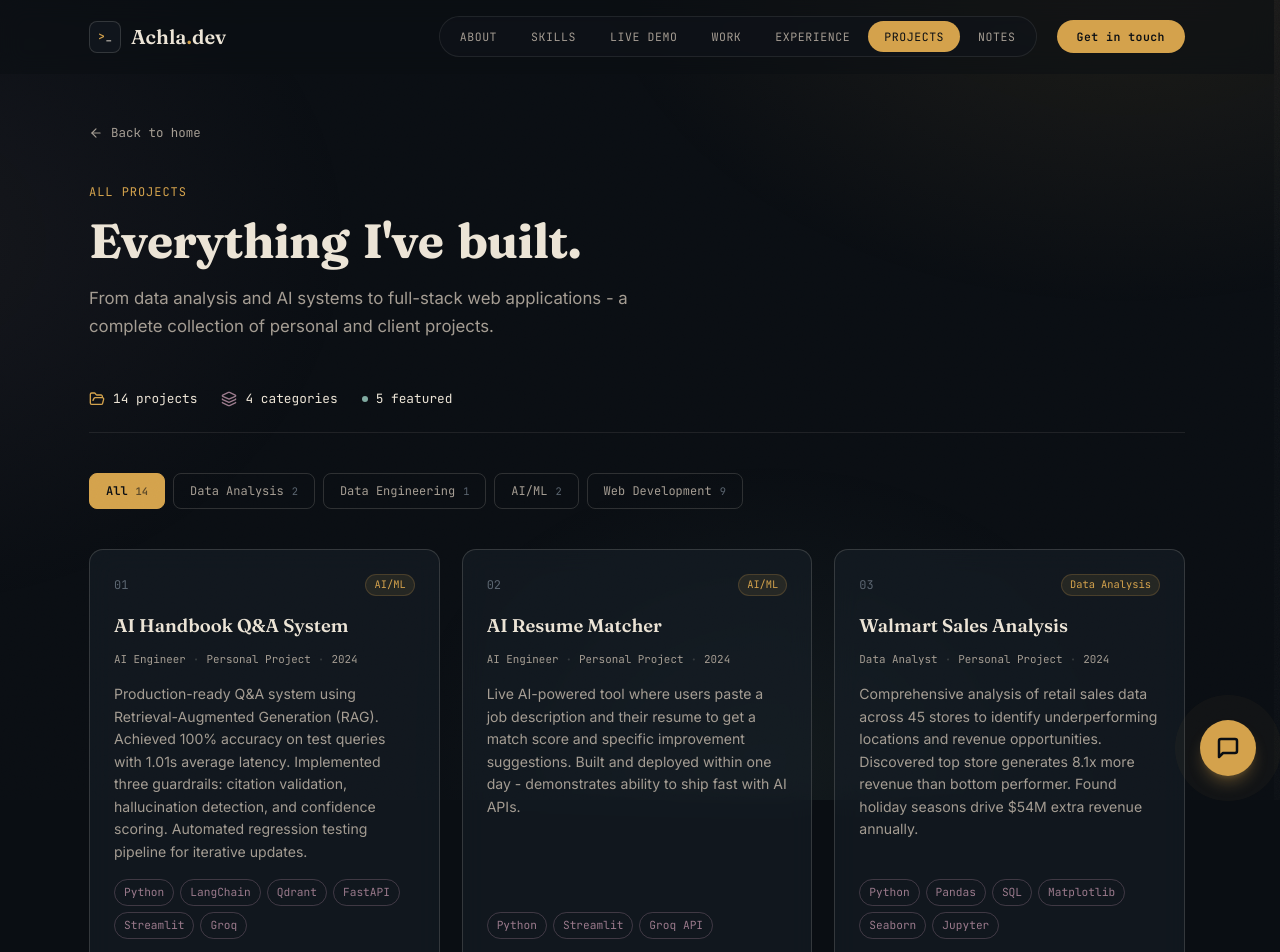
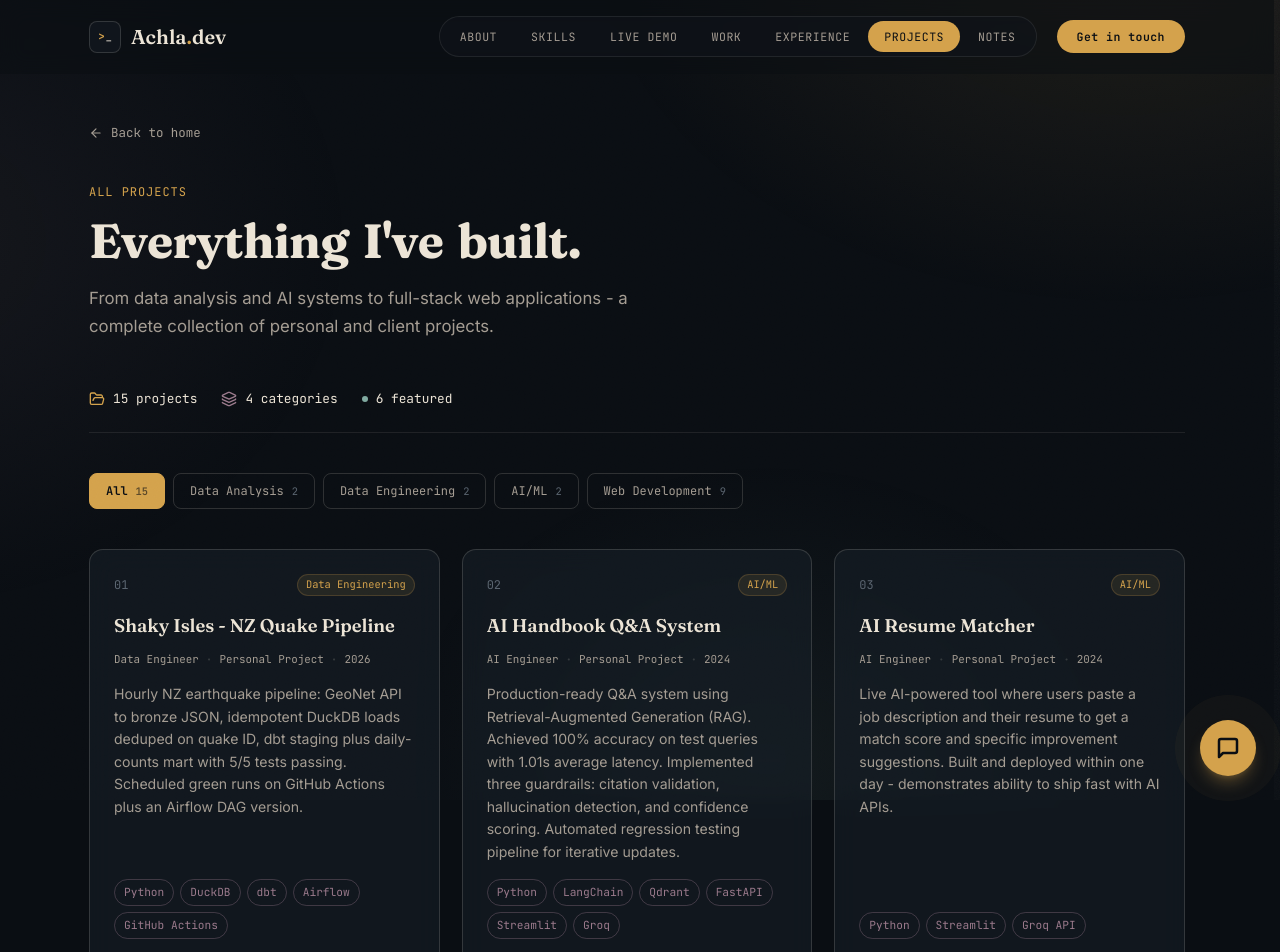
Before and after one commit to achla26/ash-portfolio, a Next.js app: page /projects in a window 1280 px wide. Shown: the top 952 px of the page. Built offline with nearby package versions, Linux system fonts and the light colour scheme.

Commit message:
Universal positioning: data + AI + full-stack

```diff
--- a/src/app/layout.tsx
+++ b/src/app/layout.tsx
@@ -12,12 +12,17 @@ export const viewport: Viewport = {
 
 export const metadata: Metadata = {
   title: {
-    default: "Achla - Full-stack & AI Engineer",
+    default: "Achla - Software & Data Engineer",
     template: "%s - Achla",
   },
   description:
-    "Five years shipping web applications and applied AI systems. Laravel, React, and Python in production. Currently freelancing and open to full-stack & AI engineering roles.",
+    "Software & data engineer (5+ yrs backend) building pipelines with SQL, Python, dbt and Airflow - plus applied AI systems. Open to data, AI and full-stack roles.",
   keywords: [
+    "data engineer",
+    "analytics engineer",
+    "dbt",
+    "SQL",
+    "ETL",
     "full-stack developer",
     "AI Engineer",
     "Laravel",
@@ -36,23 +41,23 @@ export const metadata: Metadata = {
     locale: "en_NZ",
     url: "https://achla-dev.vercel.app",
     siteName: "achla.dev",
-    title: "Achla - Full-stack & AI Engineer",
+    title: "Achla - Software & Data Engineer",
     description:
-      "Five years shipping web applications and applied AI systems. Currently open to full-stack & AI engineering roles.",
+      "Software & data engineer building pipelines and applied AI systems. Open to data, AI and full-stack roles.",
     images: [
       {
         url: "/og-image.png",
         width: 1200,
         height: 630,
-        alt: "Achla - Full-stack & AI Engineer",
+        alt: "Achla - Software & Data Engineer",
       },
     ],
   },
   twitter: {
     card: "summary_large_image",
-    title: "Achla - Full-stack & AI Engineer",
+    title: "Achla - Software & Data Engineer",
     description:
-      "Five years shipping web applications and applied AI systems.",
+      "Software & data engineer: pipelines (SQL, dbt, Airflow) plus applied AI.",
     images: ["/og-image.png"],
   },
   robots: {
--- a/src/app/opengraph-image.tsx
+++ b/src/app/opengraph-image.tsx
@@ -2,7 +2,7 @@
 import { ImageResponse } from "next/og";
 
 export const runtime = "edge";
-export const alt = "Achla - Full-stack & AI Engineer";
+export const alt = "Achla - Software & Data Engineer";
 export const size = { width: 1200, height: 630 };
 export const contentType = "image/png";
 
--- a/src/components/sections/About.tsx
+++ b/src/components/sections/About.tsx
@@ -51,7 +51,7 @@ export function About() {
                   <FactItem label="Experience" value="5+ years" />
                   <FactItem label="Education" value="MCA" />
                   <FactItem label="Side work" value="Freelancing" />
-                  <FactItem label="Focus" value="Full-stack + AI" />
+                  <FactItem label="Focus" value="Data + AI" />
                 </div>
               </div>
             </div>
--- a/src/components/sections/Contact.tsx
+++ b/src/components/sections/Contact.tsx
@@ -24,9 +24,9 @@ export function Contact() {
               Let&apos;s build something.
             </h2>
             <p className="text-paper-dim max-w-[46ch] mx-auto mb-[30px]">
-              Open to mid-level full-stack and AI engineering roles in
-              Christchurch and remote. Also available for
-              freelance projects. Reach out directly - I read everything myself.
+              Open to data, AI and full-stack engineering roles in
+              Christchurch and remote (NZ Permanent Resident). Also available
+              for freelance projects. Reach out directly - I read everything myself.
             </p>
             <div className="flex gap-4 justify-center flex-wrap">
               <Button href="mailto:achlar8@gmail.com" variant="primary">
--- a/src/components/sections/Hero.tsx
+++ b/src/components/sections/Hero.tsx
@@ -193,11 +193,12 @@ function TerminalCard() {
 
   const lines: string[] = [
     "$ whoami",
-    "Achla - full-stack & AI Engineer",
+    "Achla - Software & Data Engineer",
     " ",
     "$ cat stack.txt",
     "laravel · react · nextjs · node.js",
     "python · langchain · qdrant · fastapi",
+    "dbt · airflow · duckdb · sql",
     " ",
     "$ cat guardrails.txt",
     "citation check · hallucination detector",
--- a/src/data/about.ts
+++ b/src/data/about.ts
@@ -2,7 +2,7 @@
 import { NowItem } from "@/types";
 
 export const aboutParagraphs = [
-  `I'm Achla - a full-stack developer with an MCA and roughly <strong>five years of professional experience</strong>, built across web development roles in India and, more recently, working in Christchurch, New Zealand. My day-to-day stack is <strong>PHP/Laravel, React, and Node.js</strong>, and over the last stretch I've moved deliberately into <strong>applied AI</strong> - building RAG systems, agent graphs with LangGraph, and chatbots backed by ChromaDB.`,
+  `I'm Achla - a full-stack developer with an MCA and roughly <strong>five years of professional experience</strong>, built across web development roles in India and, more recently, working in Christchurch, New Zealand. My day-to-day stack is <strong>PHP/Laravel, React, and Node.js</strong>, and over the last stretch I've moved deliberately into <strong>applied AI</strong> - building RAG systems, agent graphs with LangGraph, and chatbots backed by ChromaDB. More recently I've specialised into <strong>data engineering</strong> - most visibly Shaky Isles, an hourly NZ quake pipeline (dbt + Airflow, tested, green CI).`,
   `Alongside full-time roles, I've been <strong>freelancing independently</strong> - scoping and delivering everything from client-facing web applications to strategy decks and full digital audits for local businesses.`,
 ];
 
@@ -12,6 +12,8 @@ export const aboutQuote =
 export const nowItems: NowItem[] = [
   { bold: "Building", text: "a React Native home services marketplace app" },
   { bold: "Shipped", text: "AI Resume Matcher - built and deployed in one day" },
+  { bold: "Shipped", text: "Shaky Isles quake pipeline - dbt + Airflow, green CI" },
+  { bold: "Learning", text: "Azure + Fabric (DP-700 track) & Power BI" },
   {
     bold: "Reading",
     text: "AI Engineering (Chip Huyen) & Designing Data-Intensive Applications",
--- a/src/data/hero.ts
+++ b/src/data/hero.ts
@@ -1,9 +1,9 @@
 // src/data/hero.ts
 import { HeroStat } from "@/types";
 
-export const heroEyebrow = "FULL-STACK DEV · APPLIED AI";
+export const heroEyebrow = "DATA \u00b7 AI \u00b7 FULL-STACK";
 export const heroLede =
-  "Five years shipping production apps in Laravel, React and Node. Lately: RAG pipelines, agent graphs, and making the AI layer trustworthy enough to ship - not just impressive in a demo.";
+  "Five years shipping production apps in Laravel, React and Node. Now: data pipelines that run on schedule (dbt + Airflow, tested, green CI) - plus RAG systems and AI that doesn't lie.";
 
 export const heroStats: HeroStat[] = [
   { value: "5+", label: "Years shipping" },
--- a/src/data/projects.ts
+++ b/src/data/projects.ts
@@ -5,6 +5,28 @@ export const allProjects: Project[] = [
   // ============================================
   // AI & DATA PROJECTS (Featured)
   // ============================================
+  {
+    id: "shaky-isles",
+    title: "Shaky Isles - NZ Quake Pipeline",
+    description:
+      "Hourly NZ earthquake pipeline: GeoNet API to bronze JSON, idempotent DuckDB loads deduped on quake ID, dbt staging plus daily-counts mart with 5/5 tests passing. Scheduled green runs on GitHub Actions plus an Airflow DAG version.",
+    category: "Data Engineering",
+    techStack: ["Python", "DuckDB", "dbt", "Airflow", "GitHub Actions"],
+    features: [
+      "Hourly GeoNet API ingestion",
+      "Bronze JSON raw storage",
+      "Idempotent quake-ID dedup loads",
+      "dbt staging + daily mart",
+      "5/5 dbt tests passing",
+      "GitHub Actions green runs",
+      "Airflow DAG version",
+      "Documented debugging record",
+    ],
+    github: "https://github.com/achla26/shaky-isles",
+    featured: true,
+    status: "completed",
+    year: "2026",
+  },
   {
     id: "rag-handbook",
     title: "AI Handbook Q&A System",
@@ -346,6 +368,7 @@ export const getProjectType = (
   id: string
 ): { type: string; isPersonal: boolean } => {
   const personalIds = [
+    "shaky-isles",
     "rag-handbook",
     "resume-matcher",
     "walmart-analysis",
@@ -372,6 +395,12 @@ export const getProjectRole = (category: string): string => {
 // PROJECT METRICS
 // ============================================
 export const projectMetrics: Record<string, ProjectMetric[]> = {
+  "shaky-isles": [
+    { label: "Schedule", value: "Hourly" },
+    { label: "dbt Tests", value: "5/5" },
+    { label: "CI Runs", value: "Green" },
+    { label: "Dedup Key", value: "Quake ID" },
+  ],
   "rag-handbook": [
     { label: "Test Accuracy", value: "100%" },
     { label: "Avg Latency", value: "1.01s" },
@@ -408,6 +437,16 @@ export const projectMetrics: Record<string, ProjectMetric[]> = {
 // PROJECT INSIGHTS
 // ============================================
 export const projectInsights: Record<string, ProjectInsight> = {
+  "shaky-isles": {
+    title: "Pipeline Highlights",
+    items: [
+      "Bronze keeps raw GeoNet JSON as-is - never transformed",
+      "Loads deduped on quake publicID - run twice, same count",
+      "Staging parses JSON with json_extract plus proper casts",
+      "Retries on extract/load, zero retries on dbt (bugs, not flakes)",
+      "Debugging record in LEARNED.md: bytes, cwd, profiles",
+    ],
+  },
   "rag-handbook": {
     title: "System Guardrails",
     items: [
```
Also changed, not shown: src/data/skills.ts (+8 -0 lines).
